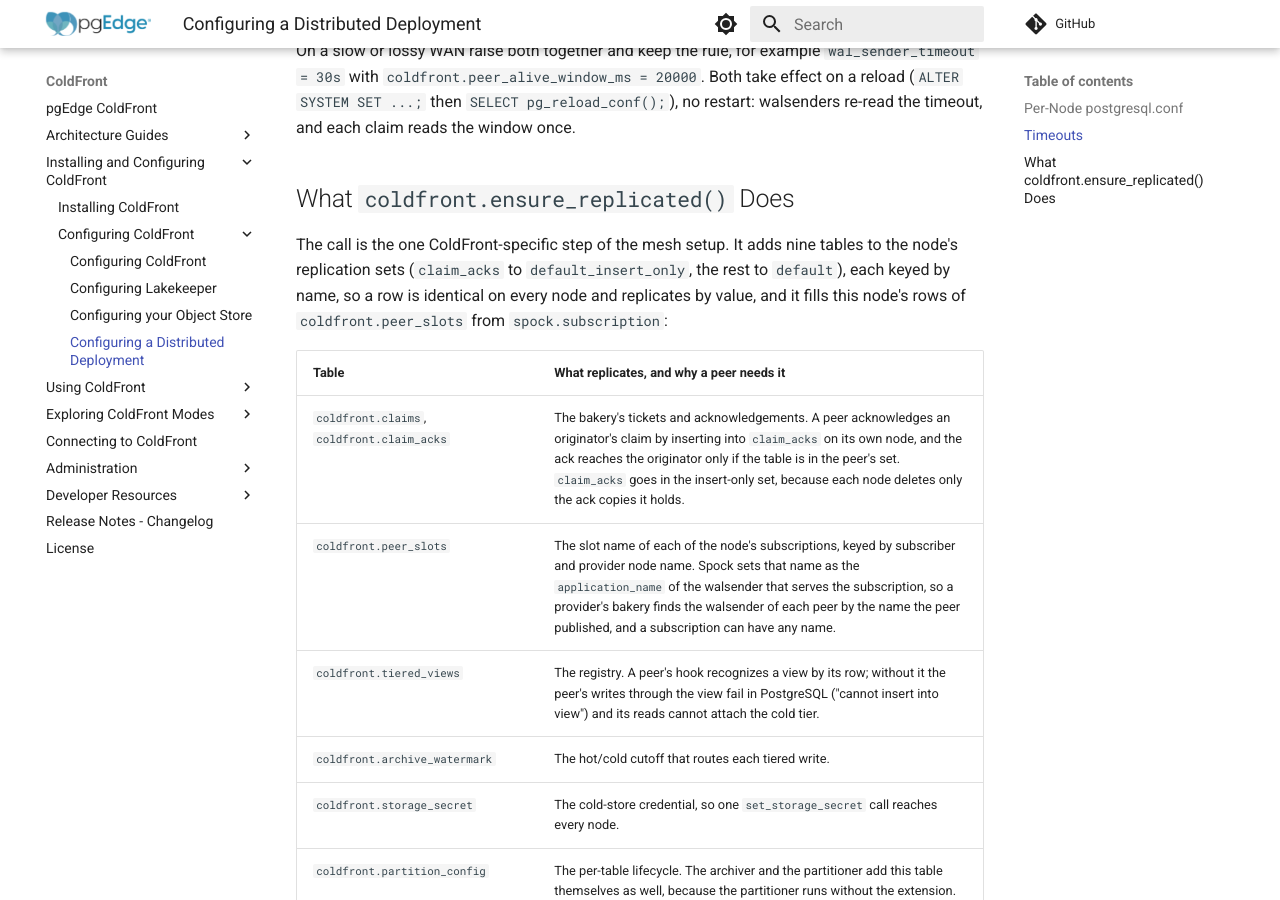
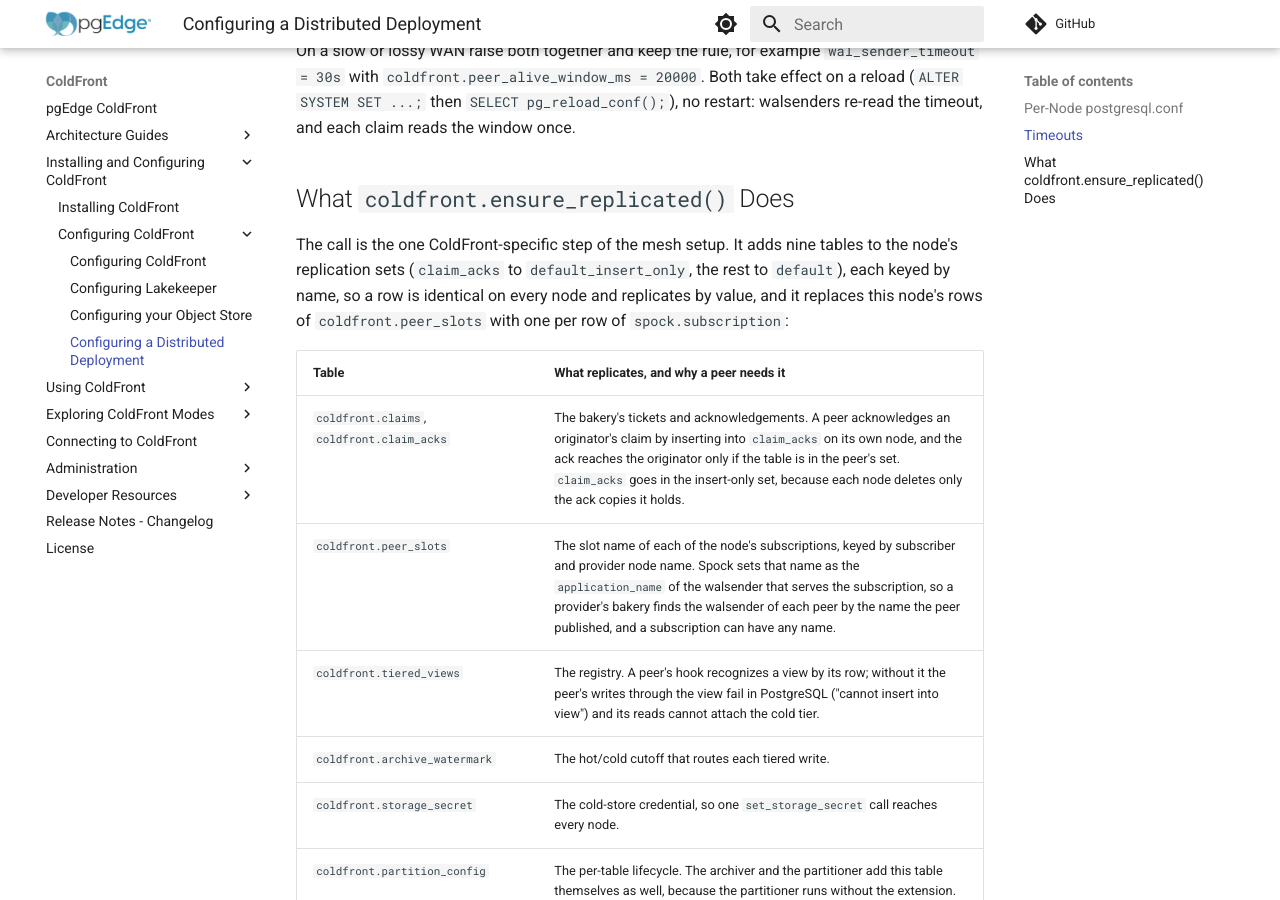
Before and after one commit to pgEdge/coldfront, an MkDocs documentation site: the page built from docs/distributed_setup.md, in a window 1280 px wide and 900 px high, scrolled down 3079 px. Built offline with MkDocs 1.6.1 and Material for MkDocs 9.7.7, drawn with Linux system fonts in a browser that asks for light colours; comment, search, counter and statistics services are not loaded.

```diff
--- a/docs/distributed_setup.md
+++ b/docs/distributed_setup.md
@@ -154,8 +154,8 @@ each claim reads the window once.
 The call is the one ColdFront-specific step of the mesh setup. It adds nine
 tables to the node's replication sets (`claim_acks` to `default_insert_only`,
 the rest to `default`), each keyed by name, so a row is identical on every node
-and replicates by value, and it fills this node's rows of
-`coldfront.peer_slots` from `spock.subscription`:
+and replicates by value, and it replaces this node's rows of
+`coldfront.peer_slots` with one per row of `spock.subscription`:
 
 | Table | What replicates, and why a peer needs it |
 |---|---|
```
Also changed, not shown: 2 other files.
